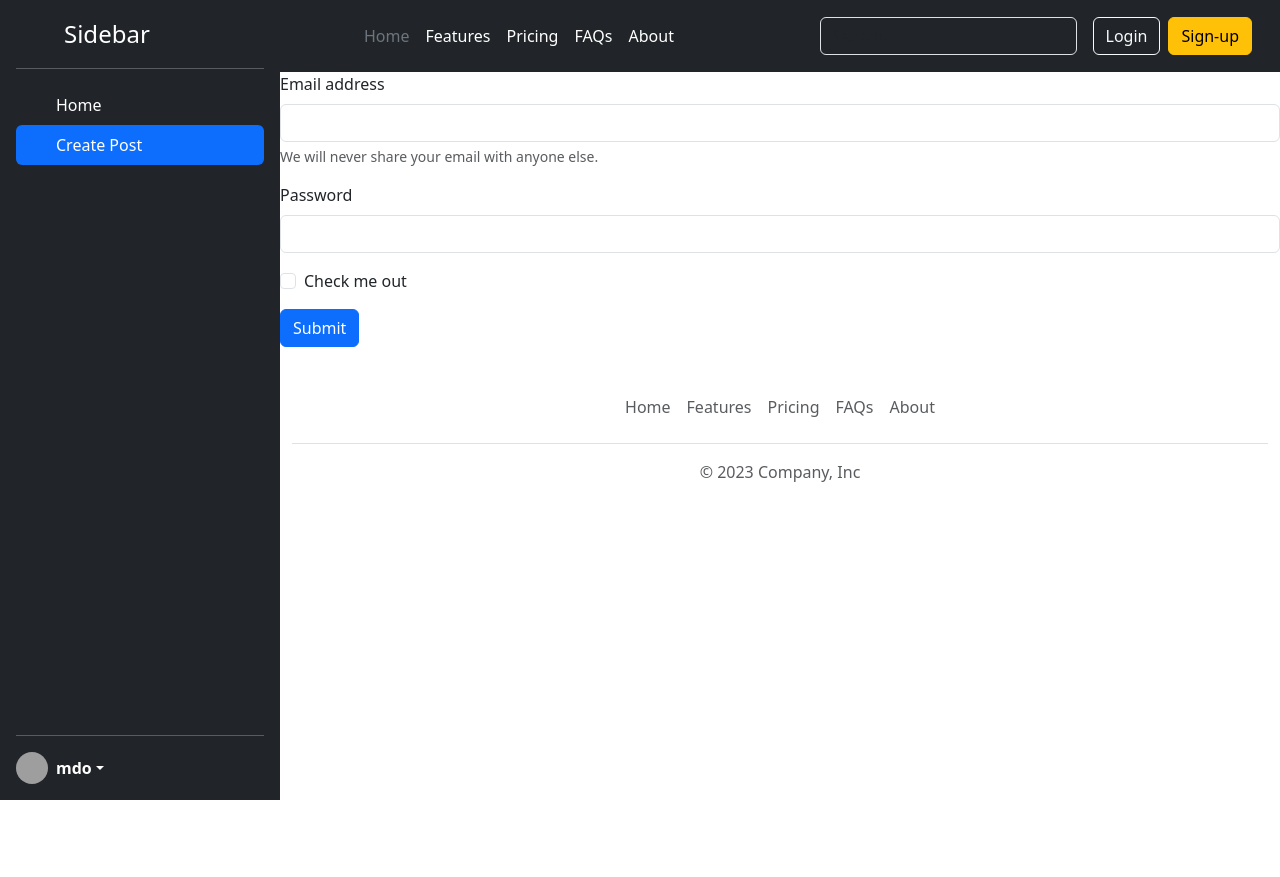
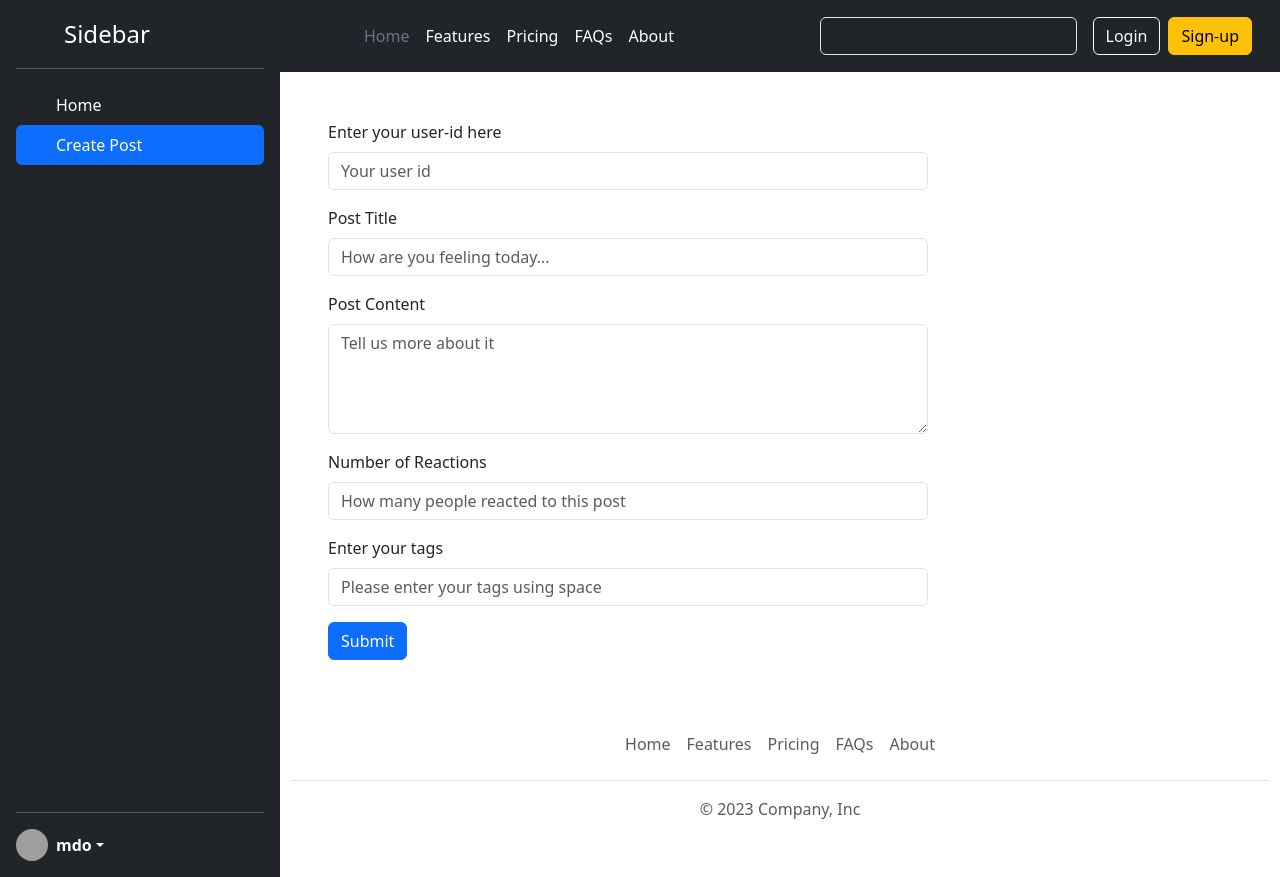
Before and after one commit to pradeep1928/react-simple-social-media-app, a React (Vite) app: page / in a window 1280 px wide. Both pictures are taken after a click on the item "Create Post". Before the commit the page ends 800 px from the top, so only its background shows below. Built offline with nearby package versions, Linux system fonts and the light colour scheme; grey boxes are pictures that could not be loaded.

Commit message:
addPost, deletePost functionality and createPost UI with submit method

```diff
--- a/src/components/CreatePost.jsx
+++ b/src/components/CreatePost.jsx
@@ -1,20 +1,57 @@
+import { useContext, useRef } from "react"
+import { PostList } from '../store/post-list-store'
+
+const CreatePost = () => {
+
+  const { addPost } = useContext(PostList)
+
+  const userIdElement = useRef();
+  const postTitleElement = useRef();
+  const postBodyElement = useRef();
+  const reactionsElement = useRef();
+  const tagsElement = useRef();
+
+  const handleSubmit = (event) => {
+    event.preventDefault()
+    const userID = userIdElement.current.value;
+    const postTitle = postTitleElement.current.value;
+    const postBody = postBodyElement.current.value;
+    const reactions = reactionsElement.current.value;
+    const tags = tagsElement.current.value.split(" ");
+
+    userIdElement.current.value = "";
+    postTitleElement.current.value = "";
+    postBodyElement.current.value = "";
+    reactionsElement.current.value = "";
+    tagsElement.current.value = "";
 
 
-const CreatePost = () => {
-    return <form>
+
+    addPost(userID, postTitle, postBody, reactions, tags)
+  }
+
+  return <form style={{ maxWidth: '600px' }} className="m-5" onSubmit={handleSubmit}>
     <div className="mb-3">
-      <label htmlFor="exampleInputEmail1" className="form-label">Email address</label>
-      <input type="email" className="form-control" id="exampleInputEmail1" aria-describedby="emailHelp" />
-      <div id="emailHelp" className="form-text">We will never share your email with anyone else.</div>
+      <label htmlFor="userID" className="form-label">Enter your user-id here</label>
+      <input type="text" ref={userIdElement} className="form-control" id="userID" placeholder="Your user id" />
     </div>
     <div className="mb-3">
-      <label htmlFor="exampleInputPassword1" className="form-label">Password</label>
-      <input type="password" className="form-control" id="exampleInputPassword1" />
+      <label htmlFor="title" className="form-label">Post Title</label>
+      <input type="text" ref={postTitleElement} className="form-control" id="title" placeholder="How are you feeling today..." />
     </div>
-    <div className="mb-3 form-check">
-      <input type="checkbox" className="form-check-input" id="exampleCheck1" />
-      <label className="form-check-label" htmlFor="exampleCheck1">Check me out</label>
+    <div className="mb-3">
+      <label htmlFor="content" className="form-label">Post Content</label>
+      <textarea type="text" rows={4} ref={postBodyElement} className="form-control" id="content" placeholder="Tell us more about it" />
     </div>
+    <div className="mb-3">
+      <label htmlFor="reactions" className="form-label">Number of Reactions</label>
+      <input type="text" ref={reactionsElement} className="form-control" id="reactions" placeholder="How many people reacted to this post" />
+    </div>
+    <div className="mb-3">
+      <label htmlFor="tags" className="form-label">Enter your tags</label>
+      <input type="text" ref={tagsElement} className="form-control" id="tags" placeholder="Please enter your tags using space" />
+    </div>
+
     <button type="submit" className="btn btn-primary">Submit</button>
   </form>
 }
--- a/src/store/post-list-store.jsx
+++ b/src/store/post-list-store.jsx
@@ -30,6 +30,8 @@ const postListReducer = (currPostList, action) => {
     let newPostList = currPostList
     if (action.type === 'DELETE_POST') {
         newPostList = currPostList.filter((post) => post.id !== action.payload.postId)
+    } else if (action.type === 'ADD_POST') {
+        newPostList = [action.payload, ...currPostList]
     }
     return newPostList
 }
@@ -37,7 +39,19 @@ const postListReducer = (currPostList, action) => {
 const PostListProvider = ({ children }) => {
     const [postList, dispatchPostList] = useReducer(postListReducer, DEFAULT_POST_LIST);
 
-    const addPost = () => { };
+    const addPost = (userID, postTitle, postBody, reactions, tags) => {
+        dispatchPostList({
+            type: 'ADD_POST',
+            payload: {
+                id: Date.now(),
+                title: postTitle,
+                body: postBody,
+                reactions: reactions,
+                user_id: userID,
+                tags: tags
+            }
+        })
+     };
 
     const deletePost = (postId) => {
         dispatchPostList({
```
